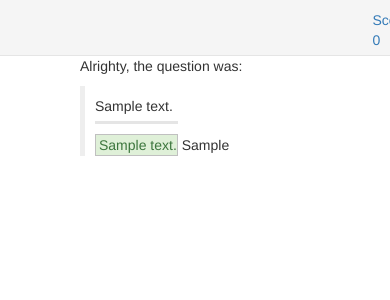
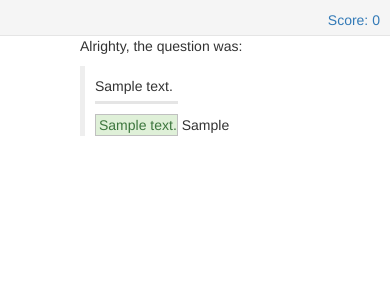
Before and after one commit to alexandershov/pydrill, a Flask app: page /explain/1/1/1/ in a window 390 px wide; the page is wider, and only the part inside the window is pictured. Shown: the top 300 px of that part. Run offline with Flask 2, Linux system fonts and the light colour scheme; tables that the repository leaves empty hold one stand-in row (values such as "Sample post"); data that the repository does not hold is empty.

Commit message:
Fix header on mobile

```diff
--- a/pydrill/less/style.less
+++ b/pydrill/less/style.less
@@ -129,8 +129,9 @@
 }
 
 .score {
-  .make-xs-column-offset(7);
-  .make-xs-column(1);
+  .make-xs-column-offset(4);
+  .make-xs-column(4);
+  text-align: right;
   padding-right: 10px;
 }
 
```
Also changed, not shown: pydrill/static/css/style.css.
